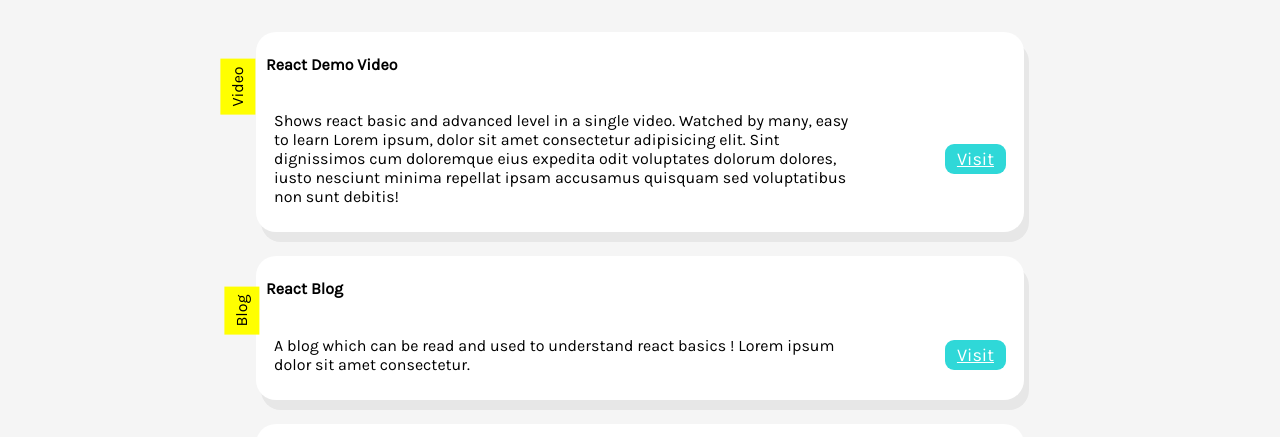
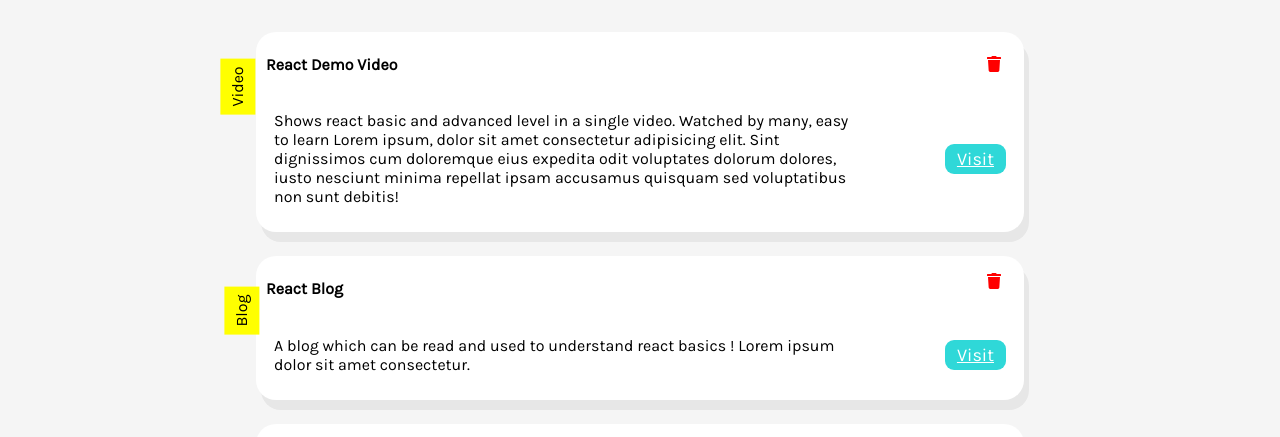
Before and after one commit to asamaiya00/feedback, a React (Create React App) app: page / in a window 1280 px wide. Shown: the part 331-768 px from the top of the page. Built offline with nearby package versions, Linux system fonts and the light colour scheme.

Commit message:
feat: delete resource

```diff
--- a/package.json
+++ b/package.json
@@ -3,6 +3,9 @@
   "version": "0.1.0",
   "private": true,
   "dependencies": {
+    "@fortawesome/fontawesome-svg-core": "^1.2.36",
+    "@fortawesome/free-solid-svg-icons": "^5.15.4",
+    "@fortawesome/react-fontawesome": "^0.1.16",
     "@testing-library/jest-dom": "^5.16.1",
     "@testing-library/react": "^12.1.2",
     "@testing-library/user-event": "^13.5.0",
--- a/src/App.css
+++ b/src/App.css
@@ -101,3 +101,11 @@ textarea {
 #submit {
   margin: 10px 25%;
 }
+
+.delete {
+  position: absolute;
+  cursor: pointer;
+  top: 12%;
+  right: 3%;
+  color: red;
+}
--- a/src/ResourceContext.js
+++ b/src/ResourceContext.js
@@ -7,8 +7,13 @@ export const ResourceProvider = ({ children }) => {
   const addResource = (newResource) => {
     setResources([...resources, newResource]);
   };
+  const deleteResource = (id) => {
+    setResources(resources.filter((resource) => resource.id !== id));
+  };
   return (
-    <ResourceContext.Provider value={{ resources, addResource }}>
+    <ResourceContext.Provider
+      value={{ resources, addResource, deleteResource }}
+    >
       {children}
     </ResourceContext.Provider>
   );
--- a/src/components/Card.jsx
+++ b/src/components/Card.jsx
@@ -1,6 +1,20 @@
-const Card = ({ name, description, type, url }) => {
+import { FontAwesomeIcon } from "@fortawesome/react-fontawesome";
+import { faTrash } from "@fortawesome/free-solid-svg-icons";
+import ResourceContext from "../ResourceContext";
+import { useContext } from "react";
+const Card = ({ resource }) => {
+  const { id, name, type, description, url } = resource;
+  const { deleteResource } = useContext(ResourceContext);
+  const handleDelete = () => {
+    deleteResource(id);
+  };
   return (
     <div className="card">
+      <FontAwesomeIcon
+        className="delete"
+        icon={faTrash}
+        onClick={handleDelete}
+      />
       <div className="badge">{type}</div>
       <h4>{name}</h4>
       <div className="content">
--- a/src/components/ResourceForm.jsx
+++ b/src/components/ResourceForm.jsx
@@ -28,8 +28,10 @@ const ResourceForm = () => {
 
   const handleSubmit = (e) => {
     e.preventDefault();
-    console.log(formData);
-    addResource(formData);
+    addResource({
+      id: Math.floor(Math.random() * 100000).toString(),
+      ...formData,
+    });
     clearForm();
   };
   return (
--- a/src/components/ResourceList.jsx
+++ b/src/components/ResourceList.jsx
@@ -7,12 +7,7 @@ const ResourceList = () => {
   return (
     <div>
       {resources.map((info) => (
-        <Card
-          name={info.name}
-          description={info.description}
-          type={info.type}
-          url={info.url}
-        />
+        <Card resource={info} />
       ))}
     </div>
   );
```
Also changed, not shown: 1 other file (tests, documents, lock files or other folders).
